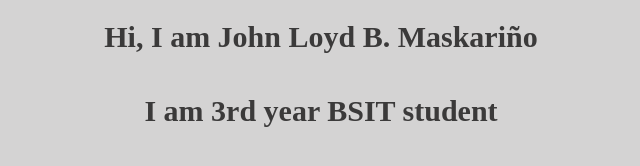
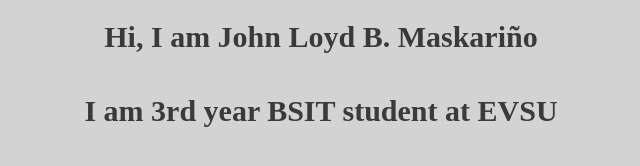
Before and after one commit to joHNnyBrVo/test, a plain HTML site: page index.html in a window 1280 px wide. Shown: the whole page, without its empty margins (319-959 px from the left). Drawn offline with Linux system fonts and the light colour scheme.

Commit message:
add changes

```diff
--- a/index.html
+++ b/index.html
@@ -8,6 +8,6 @@
 </head>
 <body>
     <h1>Hi, I am John Loyd B. Maskariño</h1>
-    <h2>I am 3rd year BSIT student</h2>
+    <h2>I am 3rd year BSIT student at EVSU</h2>
 </body>
 </html>
```
